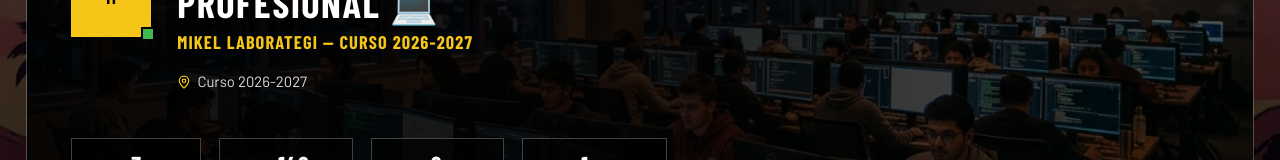
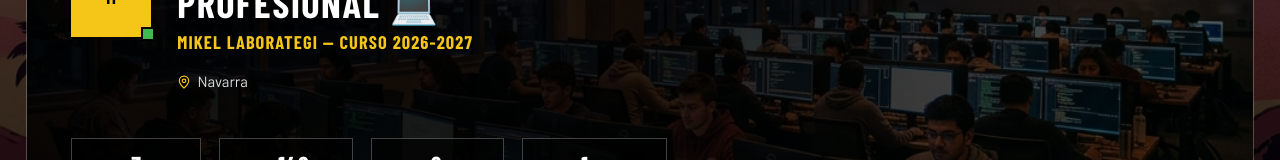
Before and after one commit to mikelapestegia/irakaslewebirrealista, a React (Vite) app: page / in a window 1280 px wide. Shown: the part 244-404 px from the top of the page. Built offline with nearby package versions, Linux system fonts and the light colour scheme; a web font is replaced by a local one.

Commit message:
content: change location field to Navarra/Nafarroa

```diff
--- a/src/components/HeroHeader.jsx
+++ b/src/components/HeroHeader.jsx
@@ -75,9 +75,9 @@ export const HeroHeader = ({ onOpenBooking }) => {
       en: "MIKEL LAB — ACADEMIC YEAR 2026-2027"
     },
     location: {
-      es: "Curso 2026-2027",
-      eu: "2026-2027 Ikasturtea",
-      en: "Academic Year 2026-2027"
+      es: "Navarra",
+      eu: "Nafarroa",
+      en: "Navarra"
     },
     statSubjects: { es: "MÓDULOS", eu: "MODULUAK", en: "MODULES" },
     statStudents: { es: "ALUMNADO", eu: "IKASLEAK", en: "STUDENTS" },
```
